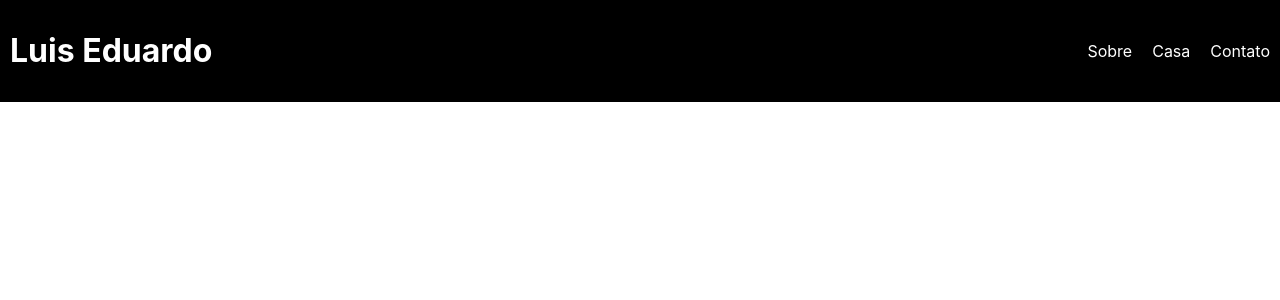
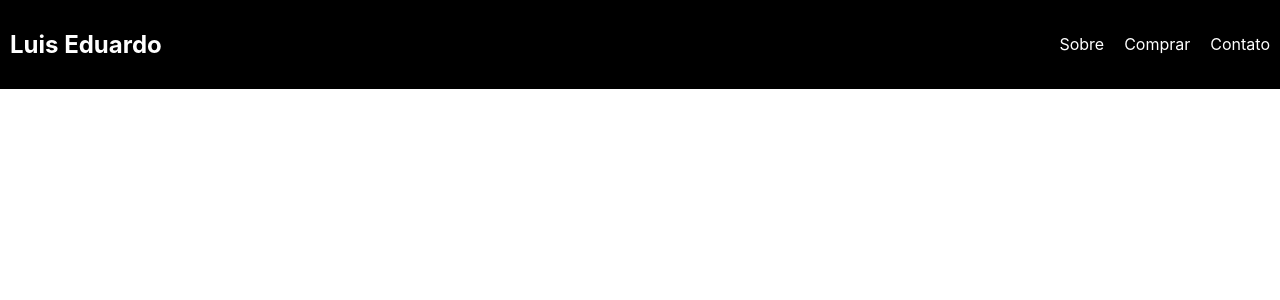
Before and after one commit to CoderEduardo/React, a React (Create React App) app in the folder learn/: page / in a window 1280 px wide. Shown: the top 300 px of the page. Built offline with nearby package versions, Linux system fonts and the light colour scheme.

Commit message:
Usando o props para passar valores dinâmicos

```diff
--- a/learn/src/App.js
+++ b/learn/src/App.js
@@ -3,7 +3,7 @@
 
 function App() {
   return (
-      <Header></Header>
+      <Header name="Luis Eduardo" links={['Sobre','Comprar','Contato']}></Header>
   );
 }
 
--- a/learn/src/componentes/Header.jsx
+++ b/learn/src/componentes/Header.jsx
@@ -1,14 +1,14 @@
 import React from "react";
 import '../App.css'
 
-function Header(){
+function Header(props){
     return(
         <header className="header">
-        <h1>Luis Eduardo</h1>
+        <h2>{props.name}</h2>
         <ul className="lista">
-            <li>Sobre</li>
-            <li>Casa</li>
-            <li>Contato</li>
+            <li>{props.links[0]}</li>
+            <li>{props.links[1]}</li>
+            <li>{props.links[2]}</li>
         </ul>
     </header>
     )
```
